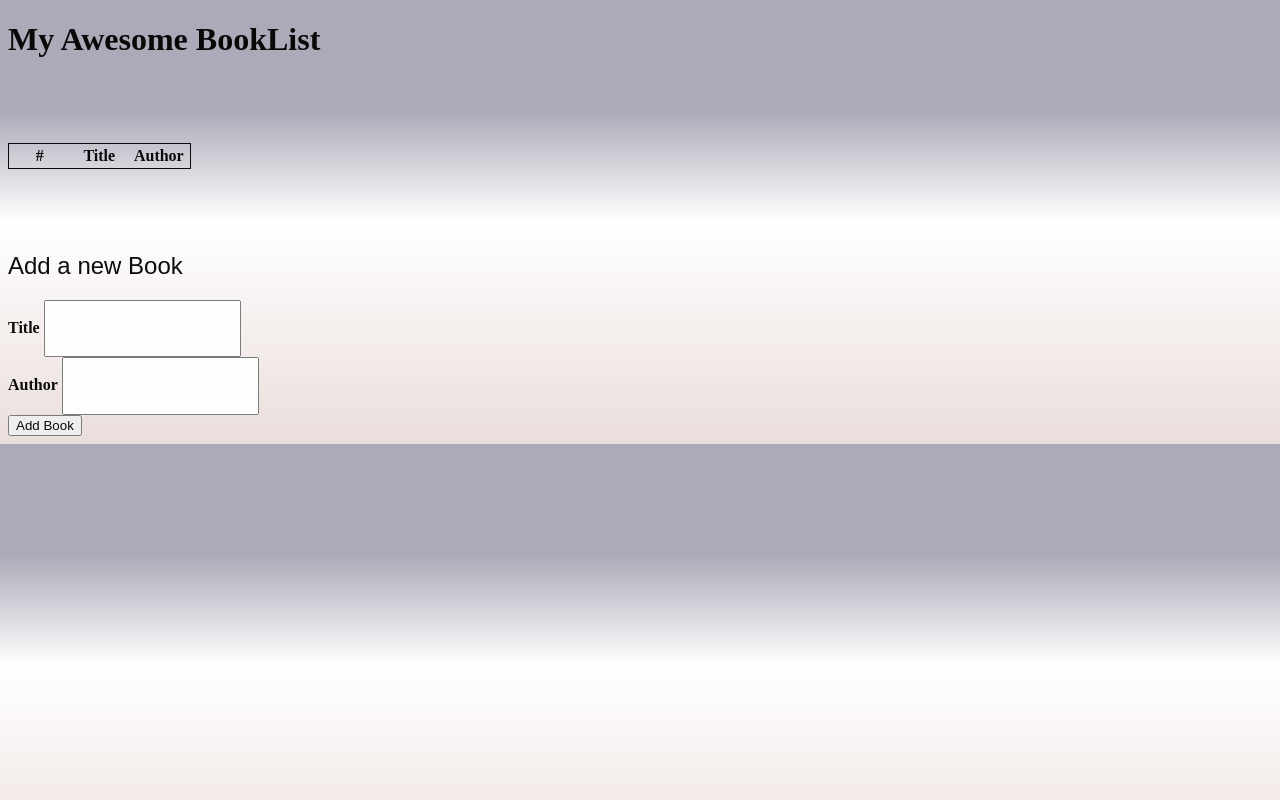
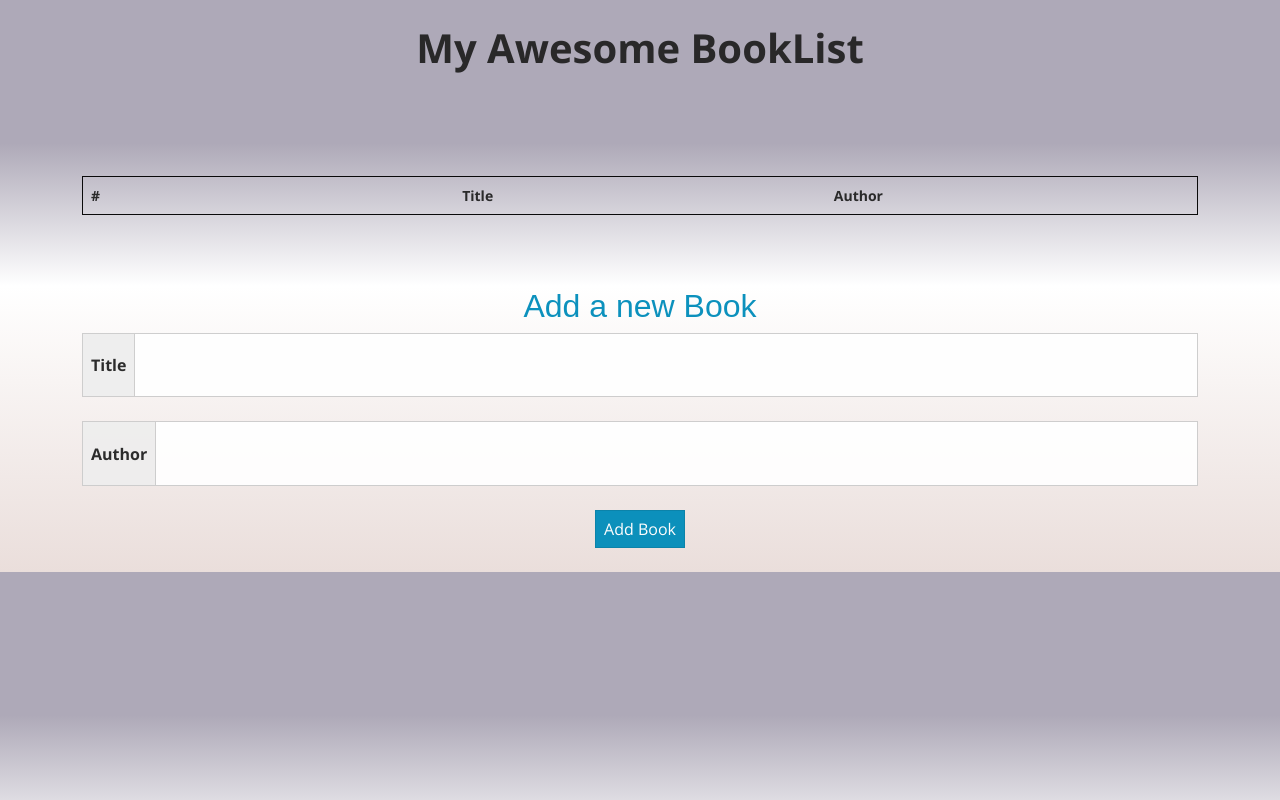
Before and after one commit to Kayonga99/Awesome-Books, a website: page index.html in a window 1280 px wide. Drawn offline with nearby package versions, Linux system fonts and the light colour scheme.

Commit message:
Add bootstrap link

```diff
--- a/index.html
+++ b/index.html
@@ -5,9 +5,9 @@
     <meta http-equiv="X-UA-Compatible" content="IE=edge">
     <meta name="viewport" content="width=device-width, initial-scale=1.0">
     <title>Awesome Books</title>
+    <link rel="stylesheet" href="https://bootswatch.com/5/yeti/bootstrap.min.css">
     <link rel="stylesheet" href="style.css">
 </head>
-<body>
 <div class="container mt-4">
   <h1 class="display-9 text-center">My Awesome BookList</h1>
   <table class="table table-striped mt-5">
```
Lines whose indentation alone changed are shown as unchanged.
